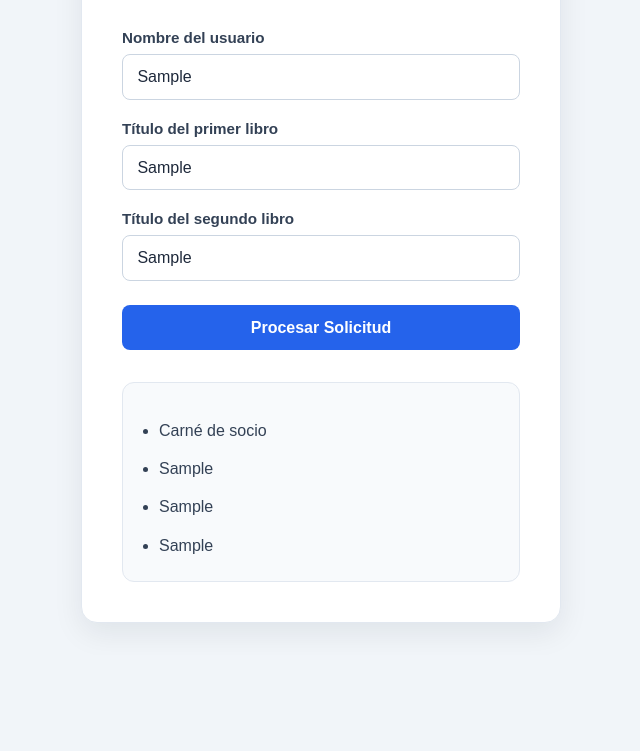
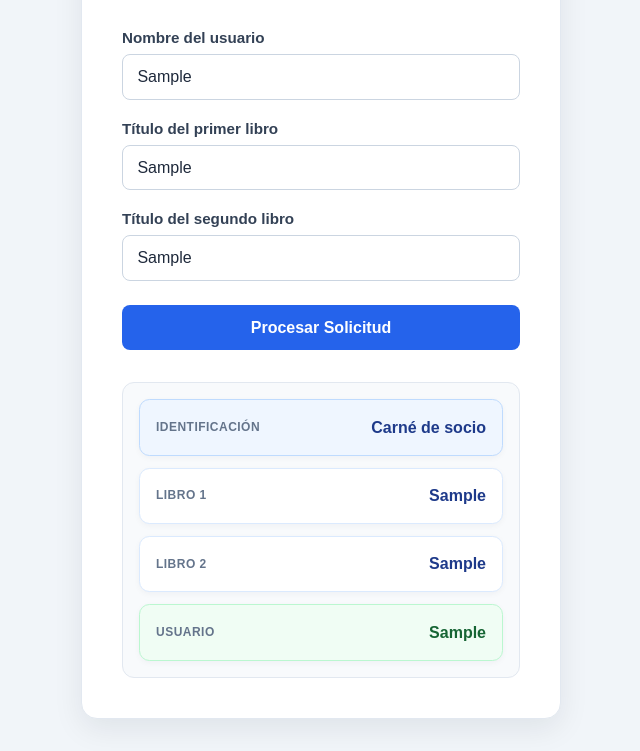
Before and after one commit to Mitin726/biblioteca-js, a plain HTML site: page index.html in a window 1280 px wide. Both pictures are taken after typing "Sample", "Sample", "Sample" into the empty fields and a click on the button "Procesar Solicitud". Shown: the part 175-926 px from the top of the page, without its empty margins (319-959 px from the left). Before the commit the page ends 830 px from the top, so only its background shows below. Drawn offline with Linux system fonts and the light colour scheme.

Commit message:
STYLE: Mejora visual de los datos ingresados

```diff
--- a/solucion.js
+++ b/solucion.js
@@ -17,11 +17,30 @@ const tituloLibro1 = document.getElementById("titulo-libro-1");
 const tituloLibro2 = document.getElementById("titulo-libro-2");
 const resultadoSolicitud = document.getElementById("resultado-solicitud");
 
+formulario.noValidate = true;
+
 formulario.addEventListener("submit", (evento) => {
   evento.preventDefault();
 
+  const nombre = nombreUsuario.value.trim();
+  nombreUsuario.value = nombre;
+
+  if (!nombre) {
+    nombreUsuario.setAttribute("aria-invalid", "true");
+    resultadoSolicitud.replaceChildren();
+
+    const mensaje = document.createElement("p");
+    mensaje.className = "mensaje-error";
+    mensaje.textContent = "Ingresa tu nombre para procesar la solicitud.";
+    resultadoSolicitud.appendChild(mensaje);
+    nombreUsuario.focus();
+    return;
+  }
+
+  nombreUsuario.removeAttribute("aria-invalid");
+
   const solicitud = [
-    nombreUsuario.value.trim(),
+    nombre,
     tituloLibro1.value.trim(),
     tituloLibro2.value.trim()
   ];
@@ -29,10 +48,25 @@ formulario.addEventListener("submit", (evento) => {
 
   resultadoSolicitud.replaceChildren();
 
-  const lista = document.createElement("ul");
-  resultado.forEach((elemento) => {
-    const item = document.createElement("li");
-    item.textContent = elemento;
+  const lista = document.createElement("div");
+  lista.className = "resultado-grid";
+
+  resultado.forEach((elemento, indice) => {
+    const item = document.createElement("article");
+    item.className = `resultado-item resultado-item-${indice}`;
+
+    const etiqueta = document.createElement("span");
+    etiqueta.className = "resultado-etiqueta";
+    etiqueta.textContent = indice === 0
+      ? "Identificación"
+      : indice === resultado.length - 1
+        ? "Usuario"
+        : `Libro ${indice}`;
+
+    const valor = document.createElement("strong");
+    valor.textContent = elemento;
+
+    item.append(etiqueta, valor);
     lista.appendChild(item);
   });
 
--- a/styles.css
+++ b/styles.css
@@ -81,6 +81,10 @@ input:focus {
   box-shadow: 0 0 0 3px rgba(37, 99, 235, 0.15);
 }
 
+input[aria-invalid="true"] {
+  border-color: #dc2626;
+}
+
 button {
   margin-top: 0.25rem;
   padding: 0.85rem 1.2rem;
@@ -123,13 +127,54 @@ button:active {
   display: none;
 }
 
-.resultado ul {
-  margin: 0.75rem 0 0;
-  padding-left: 1.25rem;
+.resultado-grid {
+  display: grid;
+  gap: 0.75rem;
 }
 
-.resultado li {
-  padding: 0.4rem 0;
+.resultado-item {
+  display: flex;
+  align-items: center;
+  justify-content: space-between;
+  gap: 1rem;
+  padding: 0.9rem 1rem;
+  background: #ffffff;
+  border: 1px solid #dbeafe;
+  border-radius: 0.65rem;
+  box-shadow: 0 2px 6px rgba(15, 23, 42, 0.04);
+}
+
+.resultado-item-0 {
+  background: #eff6ff;
+  border-color: #bfdbfe;
+}
+
+.resultado-item-3 {
+  background: #f0fdf4;
+  border-color: #bbf7d0;
+}
+
+.resultado-etiqueta {
+  color: #64748b;
+  font-size: 0.75rem;
+  font-weight: 700;
+  letter-spacing: 0.04em;
+  text-transform: uppercase;
+}
+
+.resultado-item strong {
+  color: #1e3a8a;
+  text-align: right;
+}
+
+.resultado-item-3 strong {
+  color: #166534;
+}
+
+.mensaje-error {
+  margin: 0;
+  color: #b91c1c;
+  font-weight: 600;
 }
 
 @media (max-width: 480px) {
```
